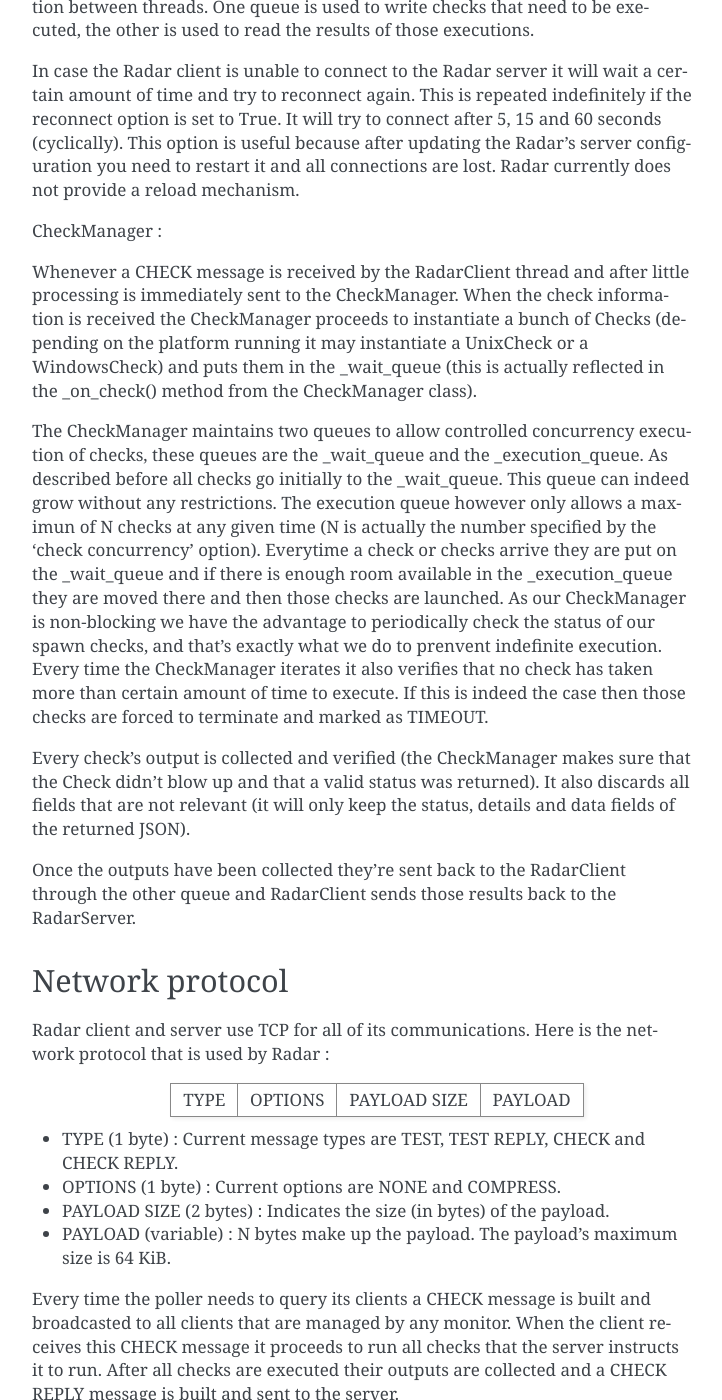
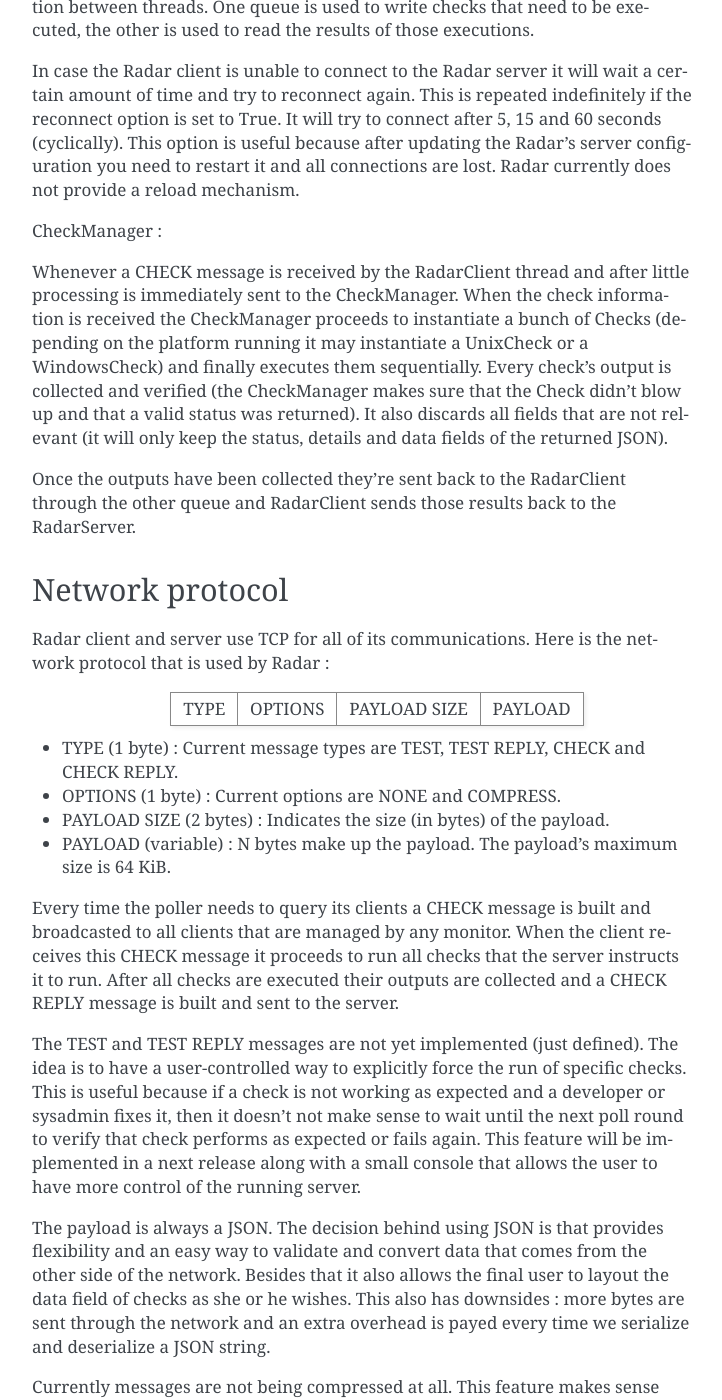
Before and after one commit to lliendo/Radar, a Sphinx documentation site: the page built from docs/internals.rst, in a window 1280 px wide and 1400 px high, scrolled down 4583 px. Shown: the whole window, without its empty margins (388-1110 px from the left). Built offline with Sphinx 7.4.7, drawn with Linux system fonts in a browser that asks for light colours; some of the changed text lies outside the part shown.

Commit message:
Revert " - Added extended description of the CheckManager internals."
This reverts commit dc16ef3947e9d288cd973fd8d9c17e257da0830d.

```diff
--- a/docs/internals.rst
+++ b/docs/internals.rst
@@ -240,24 +240,7 @@ Whenever a CHECK message is received by the RadarClient thread and after
 little processing is immediately sent to the CheckManager. When the check
 information is received the CheckManager proceeds to instantiate a bunch
 of Checks (depending on the platform running it may instantiate a UnixCheck
-or a WindowsCheck) and puts them in the _wait_queue (this is actually reflected
-in the _on_check() method from the CheckManager class).
-
-The CheckManager maintains two queues to allow controlled concurrency execution
-of checks, these queues are the _wait_queue and the _execution_queue. As described
-before all checks go initially to the _wait_queue. This queue can indeed grow
-without any restrictions. The execution queue however only allows a maximun
-of N checks at any given time (N is actually the number specified by the 'check
-concurrency' option).
-Everytime a check or checks arrive they are put on the _wait_queue and if there
-is enough room available in the _execution_queue they are moved there and then
-those checks are launched. As our CheckManager is non-blocking we have the advantage
-to periodically check the status of our spawn checks, and that's exactly what we do
-to prenvent indefinite execution. Every time the CheckManager iterates
-it also verifies that no check has taken more than certain amount of time to
-execute. If this is indeed the case then those checks are forced to terminate
-and marked as TIMEOUT.
-
+or a WindowsCheck) and finally executes them sequentially.
 Every check's output is collected and verified (the CheckManager makes sure
 that the Check didn't blow up and that a valid status was returned). It also
 discards all fields that are not relevant (it will only keep the status,
```
Also changed, not shown: other parts of docs/internals.rst (+1 -1 lines), 1 other file.
